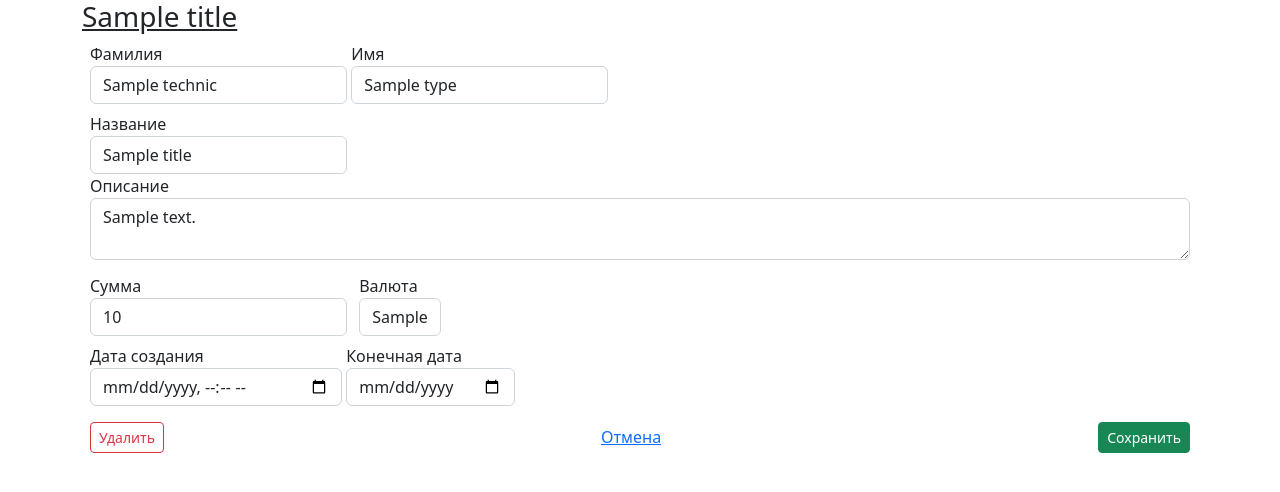
After one commit to alexandrPushylo/m_hub, a Django app: template templates/debt_manager/edit_debt.html in a window 1280 px wide. The commit adds this page. Shown: the top 492 px of the page. Run offline with Django 5.2, Linux system fonts and the light colour scheme; the template is opened without the code that fills it: most values are stand-ins (such as "Sample title", 1, 10 or a date in 2020); some libraries are stand-ins or nearby versions.

Commit message:
edit_debt

```diff
--- a/debt_manager/assets.py
+++ b/debt_manager/assets.py
@@ -1,6 +1,6 @@
 CURRENCY_CHOICES = {
+    'BYN': 'BYN',
+    'USD': 'USD',
     'EUR': 'EUR',
-    'USD': 'USD',
-    'BYN': 'BYN',
     'RUB': 'RUB',
 }
--- a/debt_manager/models.py
+++ b/debt_manager/models.py
@@ -25,11 +25,11 @@ class Debt(models.Model):
     currency = models.CharField(max_length=200, verbose_name='Валюта', choices=CURRENCY_CHOICES)
     date_start = models.DateTimeField(verbose_name='Дата создания', blank=True, null=True)
     date_end = models.DateField(verbose_name='Конечная дата', blank=True, null=True)
-    debtors = models.ForeignKey(Debtor, on_delete=models.CASCADE, verbose_name='Должник')
+    debtor = models.ForeignKey(Debtor, on_delete=models.CASCADE, verbose_name='Должник')
     is_closed = models.BooleanField(default=False, verbose_name='Закрыто')
 
     def __str__(self):
-        return f"{self.debtors} - {self.amount} {self.currency} - {'Открыто' if self.is_closed else 'Закрыто'}"
+        return f"{self.debtor} - {self.amount} {self.currency} - {'Закрыто' if self.is_closed else 'Открыто'}"
 
     class Meta:
         verbose_name = 'Долг'
--- a/debt_manager/urls.py
+++ b/debt_manager/urls.py
@@ -1,5 +1,6 @@
-
 from django.urls import path
+from debt_manager.views import edit_debt_view
 
 urlpatterns = [
+    path('edit_debt/', edit_debt_view, name='edit_debt')
 ]
--- /dev/null
+++ b/templates/debt_manager/edit_debt.html
@@ -0,0 +1,69 @@
+{% extends 'index.html' %}
+{% block body %}
+    <div class="container">
+        <div><h3><u>{{ title }}</u></h3></div>
+        <form method="post" id="edit_debt_form">{% csrf_token %}
+            <div class="m-2 me-2">
+                <label>Фамилия
+                    <input class="form-control" name="last_name" type="text" value="{{ technic.title }}" required/>
+                </label>
+
+                <label class="">Имя
+                    <input class="form-control" name="first_name" type="text" value="{{ technic.type }}" required/>
+                </label>
+            </div>
+
+            <div class="m-2">
+                <label class="">Название
+                    <input class="form-control" name="title" type="text" value="{{ title }}"/>
+                </label>
+                <label class="w-100">Описание
+                    <textarea class="form-control" name="description">{{ technic.description }}</textarea>
+                </label>
+
+            </div>
+
+            <div class="m-2">
+                <label class="">Сумма
+                    <input class="form-control" name="amount" type="number" value="{{ amount }}"/>
+                </label>
+
+                <label class="ms-2">Валюта
+                    <select name="currency" class="form-control">
+
+                        {% for currency in currency_list.items %}
+
+                                <option value="{{ currency.0 }}">{{ currency.1 }}</option>
+
+                        {% endfor %}
+
+                    </select>
+                </label>
+            </div>
+
+            <div class="m-2">
+                <label>Дата создания
+                    <input class="form-control" name="date_start" type="datetime-local" value="{{ technic.id_information }}"/>
+                </label>
+                <label>Конечная дата
+                    <input class="form-control" name="date_end" type="date" value="{{ technic.id_information }}"/>
+                </label>
+            </div>
+
+
+            <div class="m-2 navbar">
+                {% if technic.id %}
+                    <span><a href="#" class="btn btn-sm btn-outline-danger" style="float: left">Удалить</a></span>
+                {% endif %}
+            <span><a href="#" style="float: left">Отмена</a></span>
+            <span><button class="btn btn-sm btn-success" style="" type="submit" form="edit_debt_form">Сохранить
+                </button>
+            </span>
+
+
+            </div>
+
+
+        </form>
+    </div>
+{% endblock %}
```
Also changed, not shown: dashboard/views.py (+6 -2 lines), debt_manager/views.py (+18 -6 lines), templates/debt_manager/debt_manager_card.html (+11 -16 lines), debt_manager/migrations/0012_rename_debtors_debt_debtor_alter_debt_currency_and_more.py (added).
